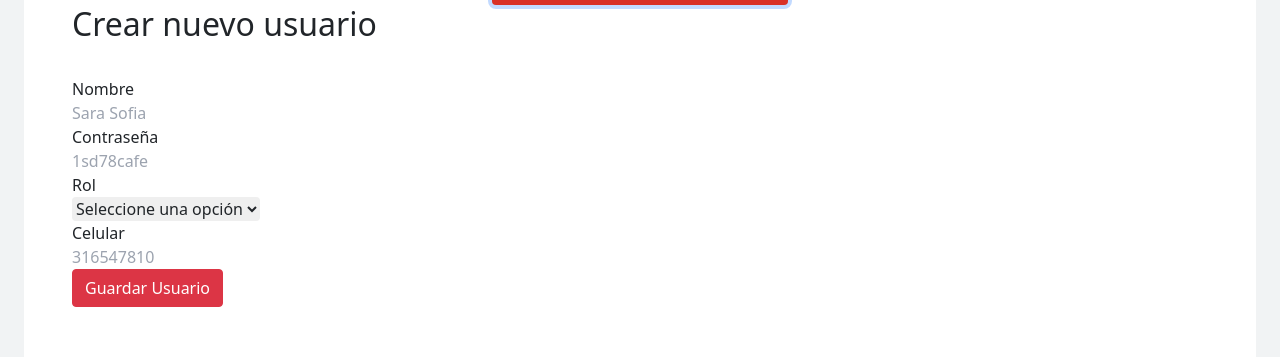
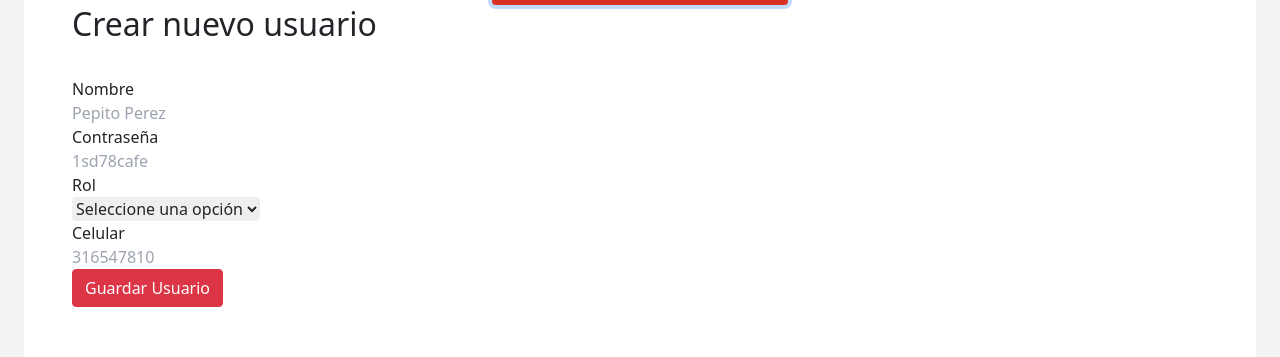
Before and after one commit to astarkz/misionTic2022, a React (Create React App) app in the folder frontend/: page /admin/usuarios in a window 1280 px wide. Both pictures are taken after a click on the button "Crear nuevo usuario". Shown: the part 456-813 px from the top of the page. Built offline with nearby package versions, Linux system fonts and the light colour scheme.

Commit message:
organizar pagina usuarios

```diff
--- a/frontend/src/Pages/admin/Usuarios.jsx
+++ b/frontend/src/Pages/admin/Usuarios.jsx
@@ -85,9 +85,11 @@ const Usuarios = () => {
                 sino, se muestra formulario creacion usuarios*/ }
 
                 {mostrarTabla ? (<TablaUsuarios listaUsuarios={usuarios} />
-                ) : (<FormularioCreacionUsuarios funcionParaMostrarLaTabla={setMostrarTabla}
-                    listaUsuarios={usuarios}
-                    funcionParaAgregarUnUsuario={setUsuarios} />
+                ) :
+                    (<FormularioCreacionUsuarios
+                        setMostrarTabla={setMostrarTabla}
+                        listaUsuarios={usuarios}
+                        setUsuarios={setUsuarios} />
                 )}
 
                 <ToastContainer
@@ -141,35 +143,33 @@ const TablaUsuarios = ({ listaUsuarios }) => {
 
 };
 
-const FormularioCreacionUsuarios = ({ funcionParaMostrarLaTabla, listaUsuarios, funcionParaAgregarUnUsuario }) => {
+const FormularioCreacionUsuarios = ({ setMostrarTabla, listaUsuarios, setUsuarios }) => {
 
     const form = useRef(null);
 
     const submitForm = (e) => {
         e.preventDefault();
+
         const fd = new FormData(form.current);
-
         const nuevoUsuario = {};
         fd.forEach((value,key)=>{
             nuevoUsuario[key]=value;
         });
-        funcionParaMostrarLaTabla(true);
+
+        setMostrarTabla(true);
         toast.success("Usuario agregado con éxito")
 
-        //con spread operator "..." dice que tome todo lo que haya en lista usuarios
-        //y que le añada lo que haya en nuevo usuario, osea otro registro.
-        funcionParaAgregarUnUsuario([...listaUsuarios,nuevoUsuario]);
+        //con spread operator "..." dice que tome todo lo que haya en lista usuarios y que le añada lo que haya en nuevo usuario, osea otro registro.
+        setUsuarios([...listaUsuarios, nuevoUsuario]);
 
     };
-
-
 
     return <div className='d-flex row'>
         <div><h2>Crear nuevo usuario</h2></div>
         <div>
-            <form ref={form} onSubmit={submitForm} className='form-group col-sm-2 align-items-center'>
+            <form ref={form} onSubmit={submitForm} className='form-group col-sm-2 align-items-center justify-center'>
                 <label htmlFor='nombre'>Nombre
-                    <input  className='o-input-usuarios rounded' name='nombre' type='text' placeholder='Sara Sofia'
+                    <input  className='o-input-usuarios rounded' name='nombre' type='text' placeholder='Pepito Perez'
                         required />
                 </label>
 
@@ -180,7 +180,7 @@ const FormularioCreacionUsuarios = ({ funcionParaMostrarLaTabla, listaUsuarios,
 
                 <label htmlFor='rolusuario' >Rol
                     <select
-                        name='rolusuario' className='o-input-usuarios rounded' required>
+                        name='rolusuario' className='o-input-usuarios rounded' placeholder='usuario' required>
                         <option disabled selected="selected">Seleccione una opción</option>
                         <option>Administrador</option>
                         <option>Vendedor</option>
```
